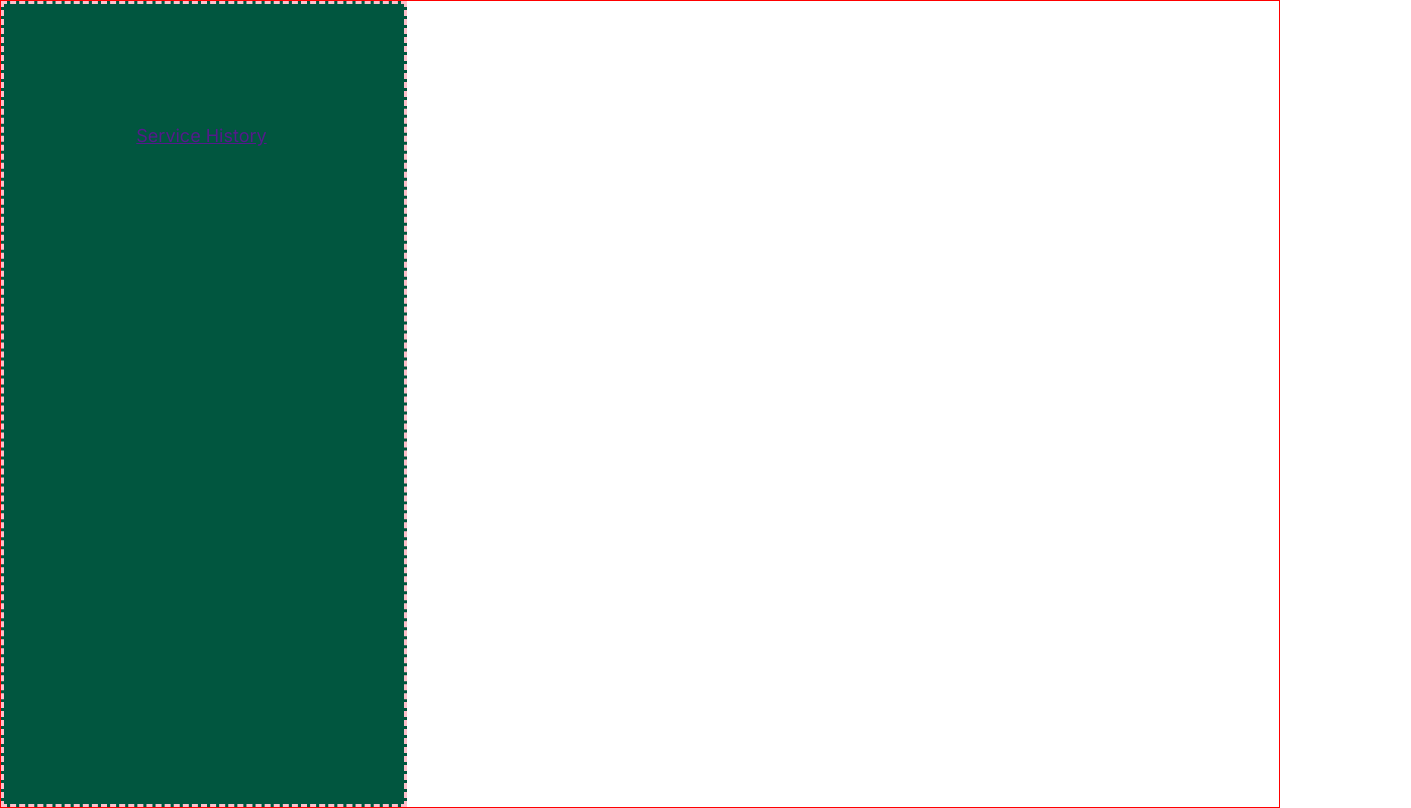
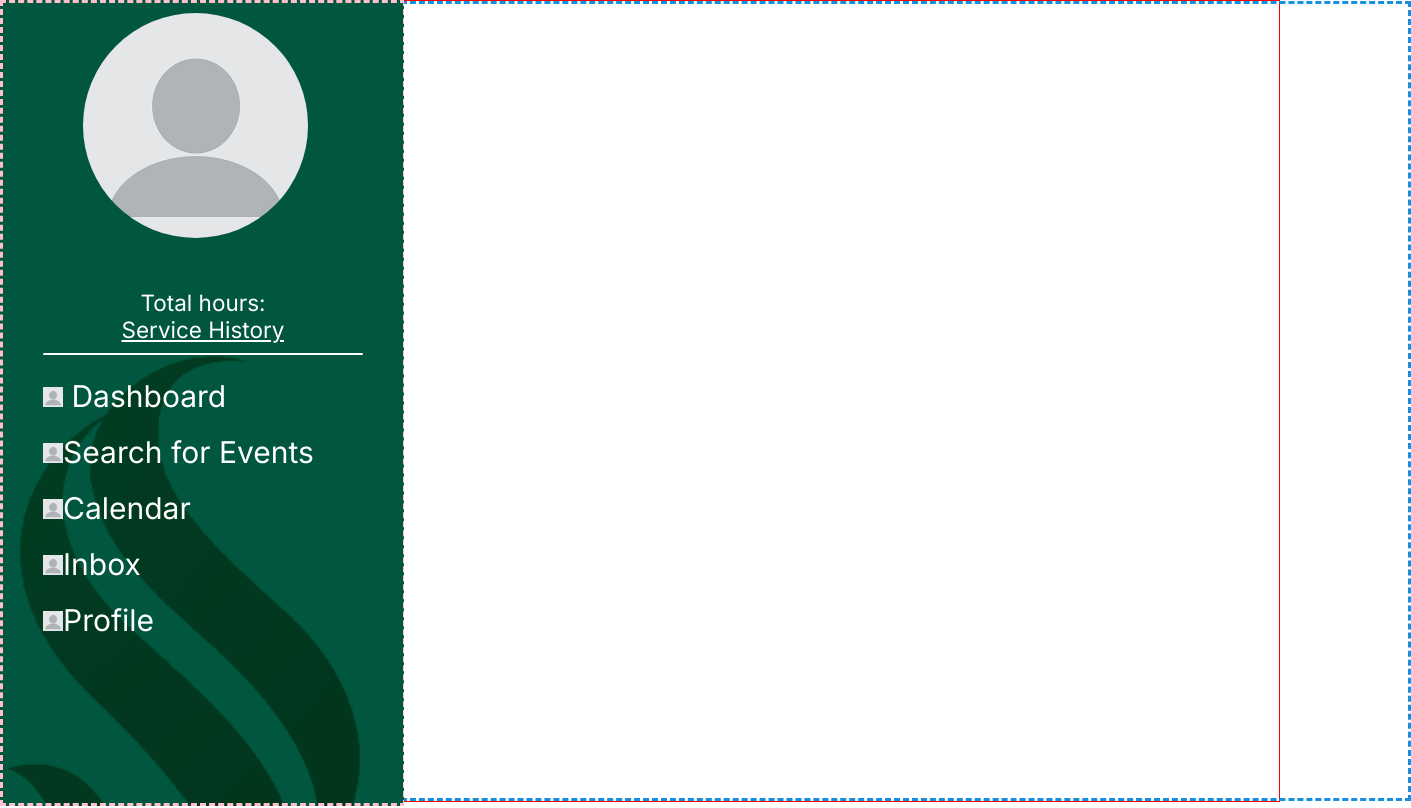
Before and after one commit to 5-Fifths/Volunteer-Hive, a plain HTML site: page webpage/template.html in a window 1280 px wide. Shown: the whole page, 1411 px wide, since content can reach past the window. Drawn offline with Linux system fonts and the light colour scheme.

Commit message:
Updated the template and created the other webpages

```diff
--- a/webpage/styles.css
+++ b/webpage/styles.css
@@ -17,18 +17,64 @@ nav {
 
     top: 0;
     left: 0;
-    position: sticky;
+    position: fixed;
 
-    text-align: center;
     font-family: 'Inter';
-    font-size: 18;
+    font-size: 22.5;
     color: white;
+
+    background-size: 90%;
+    background-repeat: no-repeat;
+    background-image: url("../assets/sac-state-logo.png");
+    background-position-y: 350px;
+    background-blend-mode:hard-light;
+
+
+
 
     border: 3px dashed pink;
 }
 
-#profile-picture {
-    height: 100px;
-    width: 100px;
+nav .profile-Picture{
+    margin: 10px 20% 1px;
+    position: relative;
+    border-radius: 50%;
 
 }
+
+nav .name{
+    margin-top: 50px;
+    text-align: center;
+}
+nav div{
+    width: 80%;
+    height: 2px;
+    background-color: white;
+    text-indent: -9999999999999px;
+    border-radius: 10px;
+    margin-left: 10%;
+    margin-top: 10px;
+}
+nav a{
+    color: white;
+    text-decoration: none;
+}
+
+nav ul .navigation li {
+    list-style-type: none;
+    font-size: 30;
+    margin-bottom: 20px;
+
+}
+
+main {
+    height: 100vh;
+    margin-left: 400px;
+    padding: 10px;
+    box-sizing: border-box;
+
+    width: 79%;
+    border: 3px dashed rgb(20, 144, 226);
+    font-size: 100px;
+
+}
--- a/webpage/template.html
+++ b/webpage/template.html
@@ -5,14 +5,26 @@
         <link rel="preconnect" href="https://fonts.googleapis.com">
         <link rel="preconnect" href="https://fonts.gstatic.com" crossorigin>
         <link href="https://fonts.googleapis.com/css2?family=Inter:wght@100..900&display=swap" rel="stylesheet">
+        <title>Voltuneer Hive</title>
     </head>
     <body>
         <nav>
-            <div id="profile-picture"></div>
-            <h3 id="full-name"></h3>
-            <a href="">Service History</a>
+            <img class = "profile-Picture" src="../assets/blank-profile-picture.png" alt="Profile Picture">
+            <section class = "name">
+                Total hours: </br>
+                <a href=""><u>Service History</u></a>
+            </section>
+                <div>a</div>
+            <ul>
+                <section class = "navigation">
+                    <li><a href=""><img src="../assets/blank-profile-picture.png" alt="Dashboard Icon" style="width: 20px;height: 20px;"> Dashboard</a> </li>
+                    <li><a href=""><img src="../assets/blank-profile-picture.png" alt="Search for Events Icon" style="width: 20px;height: 20px;">Search for Events</a> </li>
+                    <li><a href=""><img src="../assets/blank-profile-picture.png" alt="Calendar Icon" style="width: 20px;height: 20px;">Calendar</a> </li>
+                    <li><a href=""><img src="../assets/blank-profile-picture.png" alt="Inbox Icon" style="width: 20px;height: 20px;">Inbox</a> </li>
+                    <li><a href=""><img src="../assets/blank-profile-picture.png" alt="Profile Icon" style="width: 20px;height: 20px;">Profile</a> </li>
+                </section>
+            </ul>
 
-            <img src="" alt="">
         </nav>
         <main>
 
```
Also changed, not shown: webpage/calendar.html (added, +35 -0 lines), webpage/dashbaord.html (added, +33 -0 lines), webpage/inbox.html (added, +33 -0 lines), webpage/profile.html (added, +33 -0 lines), webpage/search-for-events.html (added, +33 -0 lines), webpage/service-history.html (added, +33 -0 lines), assets/blank-profile-picture.png (added).
